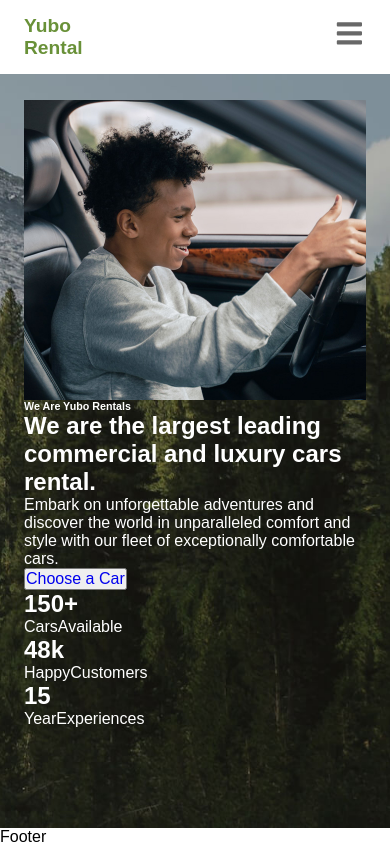
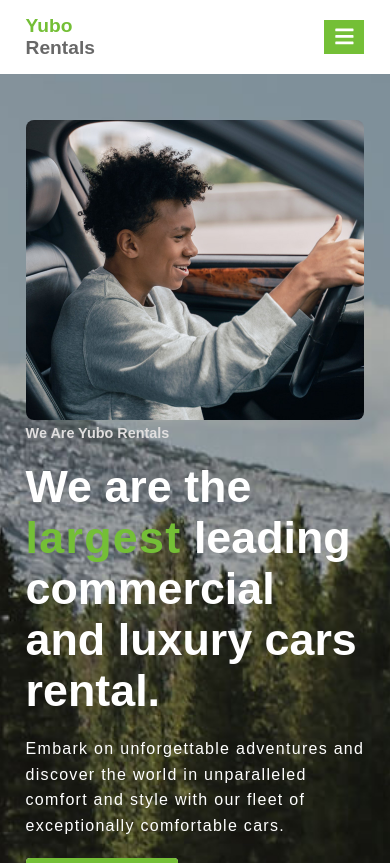
Before and after one commit to Ubongg/car-rental, a Next.js app: page / in a window 390 px wide. Shown: the top 863 px of the page. Built offline with nearby package versions, Linux system fonts and the light colour scheme.

Commit message:
styled hero for small screens

```diff
--- a/src/app/globals.css
+++ b/src/app/globals.css
@@ -1,18 +1,18 @@
 :root {
-  --primaryColor: rgb(105, 145, 56);
+  --primaryColor: rgb(116, 191, 54);
   --mainBlack: black;
   --mainWhite: white;
   --mainGrey: #686868;
-  --light-grey: rgb(224, 222, 222);
+  --lightGrey: rgb(224, 222, 222);
   --primary-red: #bb2525;
   --light-red: #e66b6b;
-  --line-height: 30px;
-  --spacing: 0.1rem;
+  --line-height: 1.6rem;
+  --spacing: 0.08rem;
   --mainTransition: all 0.3s linear;
   --light-shadow: 0 5px 15px rgba(0, 0, 0, 0.1);
   --dark-shadow: 0 5px 15px rgba(0, 0, 0, 0.2);
   --radius: 0.25rem;
-  --smallPadding: 1.5rem;
+  --smallPadding: 1.6rem;
 }
 html,
 body {
--- a/src/app/page.js
+++ b/src/app/page.js
@@ -16,7 +16,10 @@ export default function Home() {
         </div>
         <div className={styles.textBx}>
           <h6>We Are Yubo Rentals</h6>
-          <h2>We are the largest leading commercial and luxury cars rental.</h2>
+          <h2>
+            We are the <span>largest</span> leading commercial and luxury cars
+            rental.
+          </h2>
           <p>
             Embark on unforgettable adventures and discover the world in
             unparalleled comfort and style with our fleet of exceptionally
--- a/src/app/page.module.css
+++ b/src/app/page.module.css
@@ -2,7 +2,7 @@
   color: var(--mainWhite);
 }
 .home {
-  padding: 100px var(--smallPadding);
+  padding: 120px var(--smallPadding);
   background: url("/assets/body.jpeg");
   background-position: top;
   background-repeat: no-repeat;
@@ -12,7 +12,68 @@
   width: 100%;
   height: 300px;
   position: relative;
+  margin-bottom: 5px;
 }
 .img {
   object-fit: cover;
+  border-radius: 0.5rem;
 }
+.textBx h6 {
+  color: var(--lightGrey);
+  font-size: 0.9rem;
+  margin-bottom: 20px;
+}
+.textBx h2 {
+  font-size: 2.8rem;
+  margin-bottom: 20px;
+}
+.textBx h2 span {
+  color: var(--primaryColor);
+  letter-spacing: var(--spacing);
+}
+.textBx p {
+  letter-spacing: var(--spacing);
+  line-height: var(--line-height);
+  margin-bottom: 20px;
+}
+.textBx button {
+  border: none;
+  border-radius: var(--radius);
+  margin-bottom: 30px;
+}
+.textBx button a {
+  display: flex;
+  background: var(--primaryColor);
+  padding: 10px 30px;
+  color: var(--mainWhite);
+  font-size: 0.9rem;
+  font-weight: 600;
+  border-radius: var(--radius);
+}
+.number {
+  padding: 30px 30px 10px;
+  margin-bottom: 25px;
+  position: relative;
+}
+.number::before {
+  background: grey;
+  opacity: 0.3;
+  content: "";
+  position: absolute;
+  top: 0;
+  left: 0;
+  right: 0;
+  bottom: 0;
+  width: 100%;
+  height: 100%;
+}
+.number h2 {
+  font-size: 2rem;
+  color: var(--primaryColor);
+  margin-bottom: 5px;
+}
+.number p {
+  display: flex;
+  flex-direction: column;
+  /* position: absolute; */
+}
--- a/src/components/navbar/Navbar.jsx
+++ b/src/components/navbar/Navbar.jsx
@@ -82,7 +82,7 @@ const Navbar = () => {
           <Link href="/">
             <h1 className={styles.logo}>
               Yubo <br />
-              <span>Rental</span>
+              <span>Rentals</span>
             </h1>
           </Link>
           <button
--- a/src/components/navbar/navbar.module.css
+++ b/src/components/navbar/navbar.module.css
@@ -19,22 +19,26 @@
 }
 .navToggle,
 .navToggleShow {
-  font-size: 1.8rem;
-  color: var(--mainGrey);
-  background: transparent;
+  font-size: 1.3rem;
+  color: var(--mainWhite);
+  background: var(--primaryColor);
   border-color: transparent;
   transition: var(--mainTransition);
   cursor: pointer;
+  padding: 0.25rem 0.5rem 0;
+  transition: var(--mainTransition);
 }
-.navToggleShow {
-  color: var(--primary-red);
+.navToggle:hover,
+.navToggleShow:hover {
+  color: var(--mainBlack);
+  background: transparent;
 }
 .logo {
   color: var(--primaryColor);
   font-size: 1.2rem;
 }
 .logo span {
-  color: var(--secColor);
+  color: var(--mainGrey);
 }
 .links {
   display: flex;
@@ -45,8 +49,8 @@
   gap: 2rem;
 }
 .links a {
-  color: var(--primaryColor);
-  font-size: 0.9rem;
+  color: var(--mainGrey);
+  font-size: 1rem;
   font-weight: 600;
   text-transform: capitalize;
   letter-spacing: var(--spacing);
```
